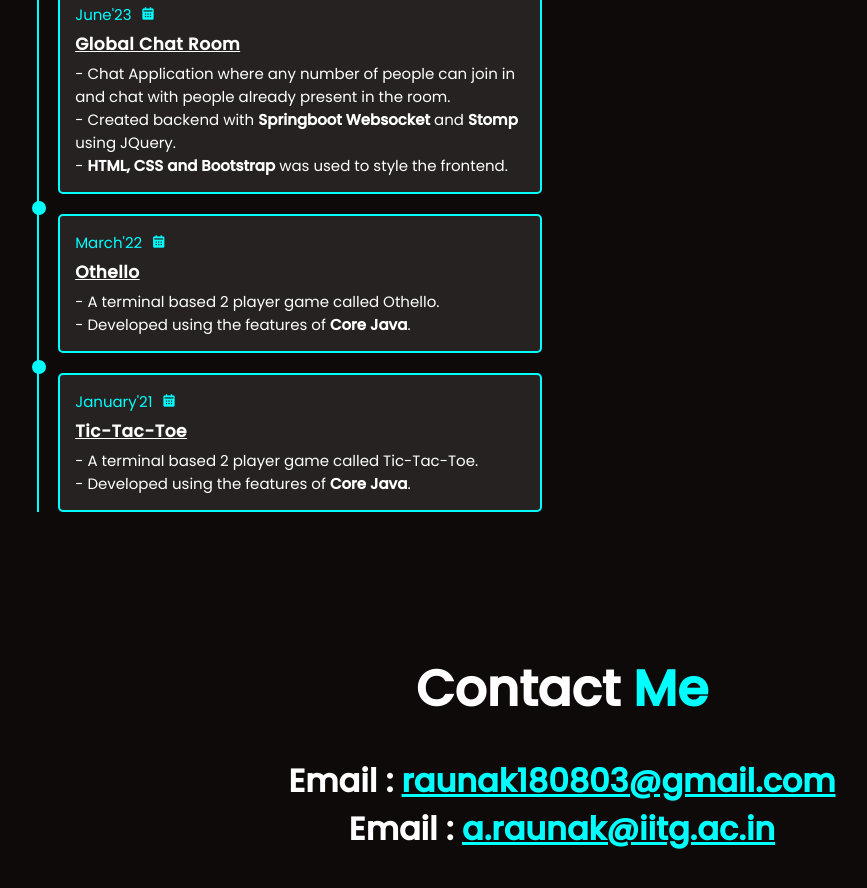
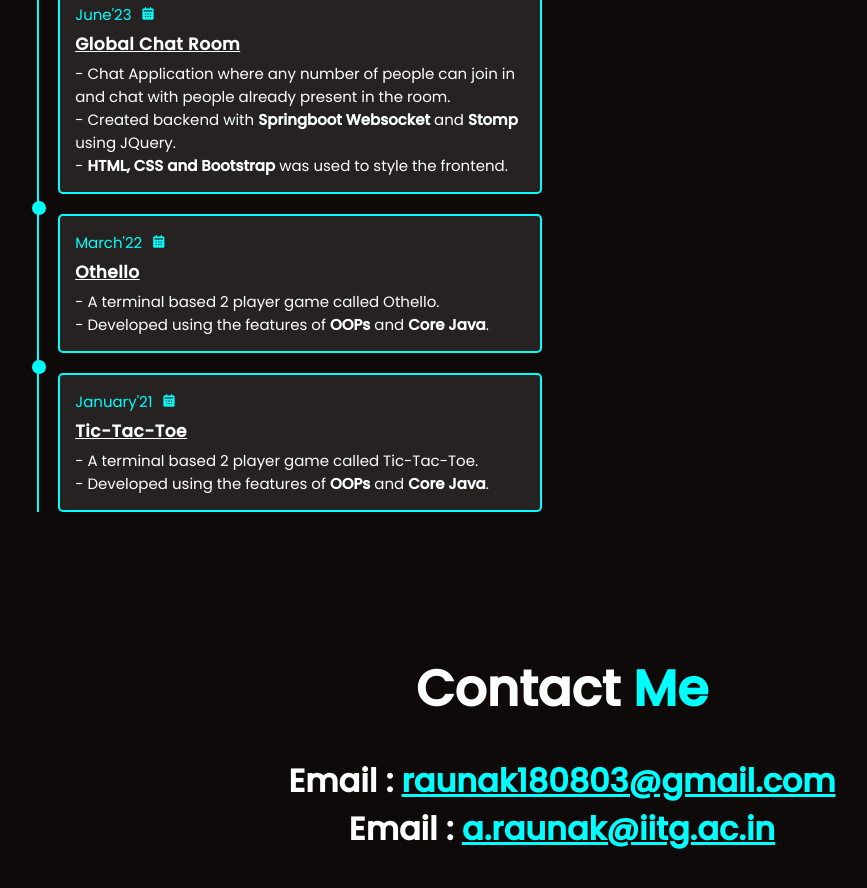
Before and after one commit to RaunakAgarwal18/RaunakAgarwal_Portfolio, a website: page index.html in a window 1280 px wide. Shown: the part 3953-4841 px from the top of the page, without its empty margins (78-945 px from the left). Drawn offline with nearby package versions, Linux system fonts and the light colour scheme.

Commit message:
Update index.html

```diff
--- a/index.html
+++ b/index.html
@@ -232,7 +232,7 @@
                             <div class="year">March'22 <i class='bx bxs-calendar'></i></div>
                             <a href="https://github.com/RaunakAgarwal18/Othello" target="_blank"><h3>Othello</h3></a>
                             <p> - A terminal based 2 player game called Othello. <br>
-                                - Developed using the features of <b>Core Java</b>.
+                                - Developed using the features of <b>OOPs</b> and <b>Core Java</b>.
                             </p>
                         </div>
                     </div>
@@ -241,7 +241,7 @@
                             <div class="year">January'21 <i class='bx bxs-calendar'></i></div>
                             <a href="https://github.com/RaunakAgarwal18/Tic-Tac-Toe" target="_blank"><h3>Tic-Tac-Toe</h3></a>
                             <p> - A terminal based 2 player game called Tic-Tac-Toe. <br>
-                                - Developed using the features of <b>Core Java</b>.
+                                - Developed using the features of <b>OOPs</b> and <b>Core Java</b>.
                             </p>
                         </div>
                     </div>
```
